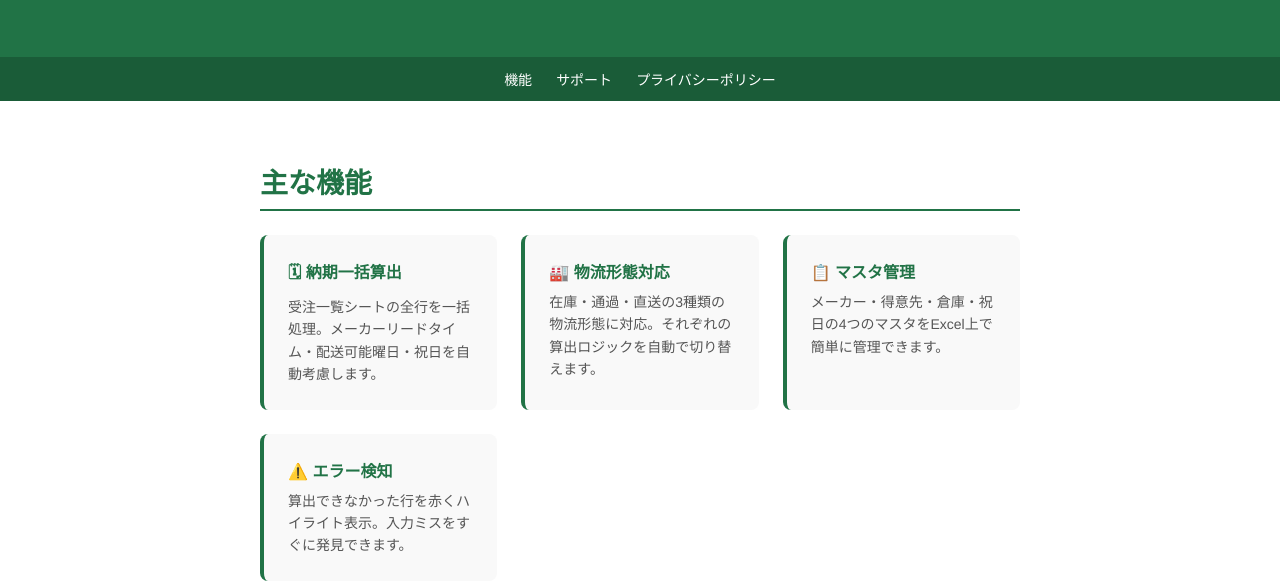
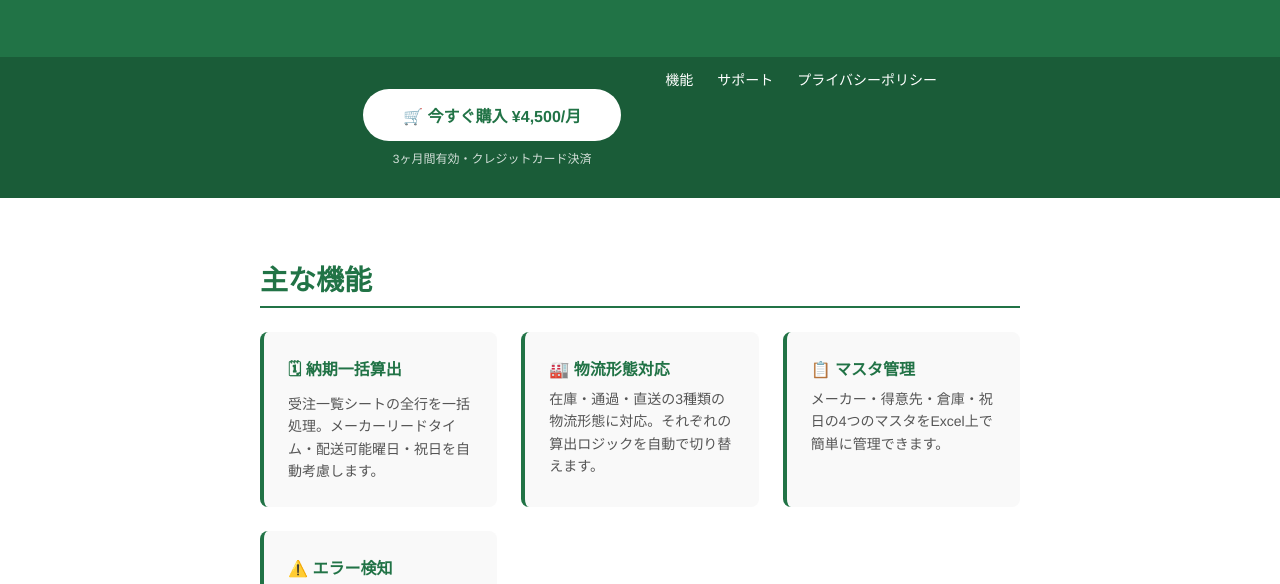
Before and after one commit to otomon9804/delivery-calc-site, a plain HTML site: page index.html in a window 1280 px wide. Shown: the part 150-734 px from the top of the page. Drawn offline with Linux system fonts and the light colour scheme.

Commit message:
Update index.html

```diff
--- a/index.html
+++ b/index.html
@@ -36,6 +36,15 @@
 </header>
 
 <nav>
+ <div style="background:#1a5c38; text-align:center; padding:20px;">
+  <a href="https://buy.stripe.com/dRmdRb7Wk3vRfec2wZd7q01"
+     style="background:white; color:#217346; padding:14px 40px; border-radius:30px; font-size:16px; font-weight:bold; text-decoration:none; display:inline-block;">
+    🛒 今すぐ購入 ¥4,500/月
+  </a>
+  <p style="color:white; font-size:12px; margin-top:8px; opacity:0.8;">
+    3ヶ月間有効・クレジットカード決済
+  </p>
+</div>
   <a href="#features">機能</a>
   <a href="#support">サポート</a>
   <a href="#privacy">プライバシーポリシー</a>
```
